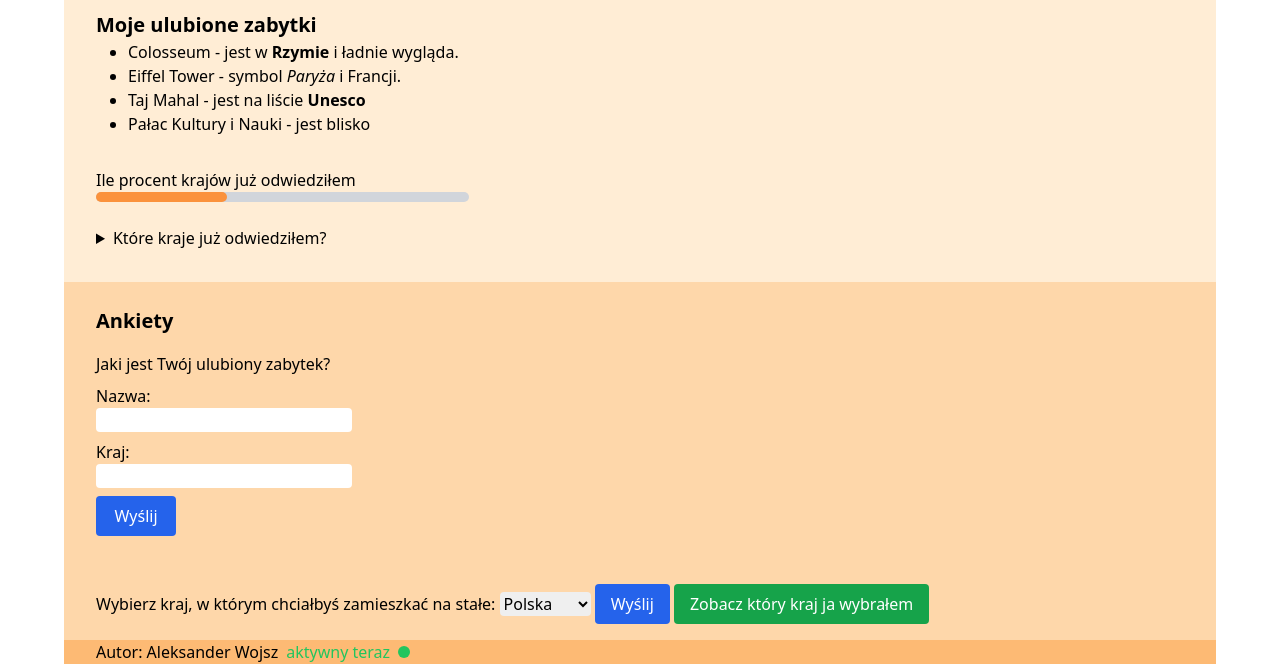
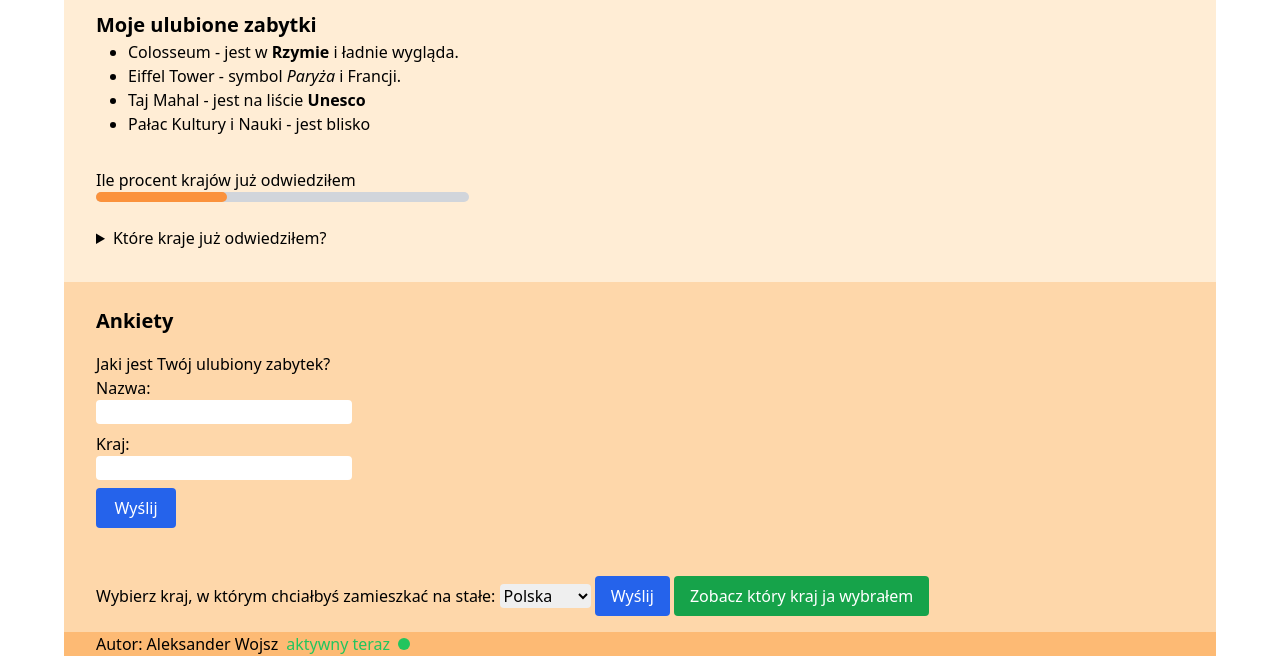
Before and after one commit to AleksanderWojsz/aww3, a website: page index.html in a window 1280 px wide. Shown: the part 1514-2178 px from the top of the page. Drawn offline with Linux system fonts and the light colour scheme.

Commit message:
Final version

```diff
--- a/index.html
+++ b/index.html
@@ -130,11 +130,11 @@
     <div class="bg-orange-200 pb-4 pl-8">
         <h3 class="text-xl font-semibold pt-6 mb-4">Ankiety</h3>
         <p>Jaki jest Twój ulubiony zabytek?</p>
-        <form class="flex flex-col" action="dane.php">
-            <label class="mt-2" for="nazwa">Nazwa:</label>
-            <input class="mb-2 rounded w-64" type="text" id="nazwa" name="nazwa">
-            <label for="kraj">Kraj:</label>
-            <input class="rounded w-64" type="text" id="kraj" name="kraj">
+        <form action="dane.php">
+            <label class="mt-2" for="nazwa">Nazwa:</label><br>
+            <input class="mb-2 rounded w-64" type="text" id="nazwa" name="nazwa"><br>
+            <label for="kraj">Kraj:</label><br>
+            <input class="rounded w-64" type="text" id="kraj" name="kraj"><br>
             <input type="button" value="Wyślij" class="mt-2 w-20 bg-blue-600 hover:bg-blue-700 text-white py-2 px-4 rounded">
         </form>
 
```
Also changed, not shown: src/index.html (+5 -5 lines).
